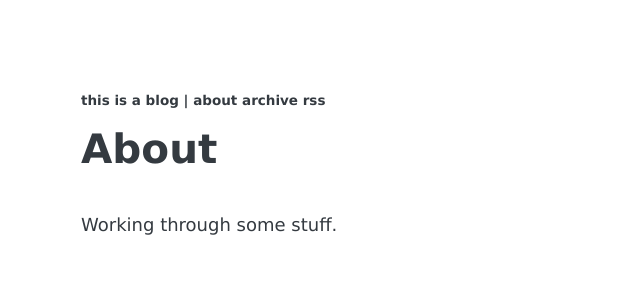
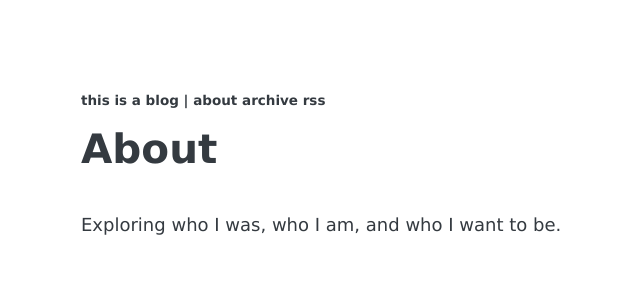
Before and after one commit to thisisamatthew/thisisamatthew.github.io, a Jekyll site: the page built from about.md, in a window 1280 px wide. Shown: the top 300 px of the page, without its empty margins (145-785 px from the left). Built offline with Jekyll 4.4.1, drawn with Linux system fonts in a browser that asks for light colours; some web fonts are replaced.

Commit message:
Update about.md

```diff
--- a/about.md
+++ b/about.md
@@ -3,4 +3,4 @@ title: About
 permalink: /about/
 ---
 
-Working through some stuff.
+Exploring who I was, who I am, and who I want to be.
```
